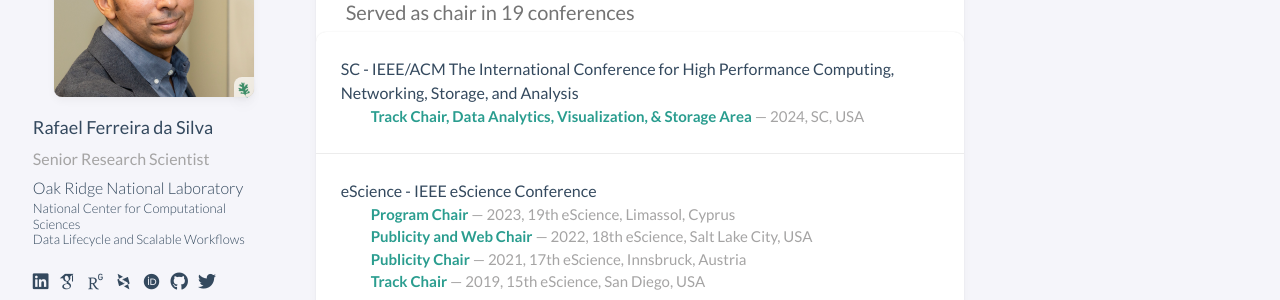
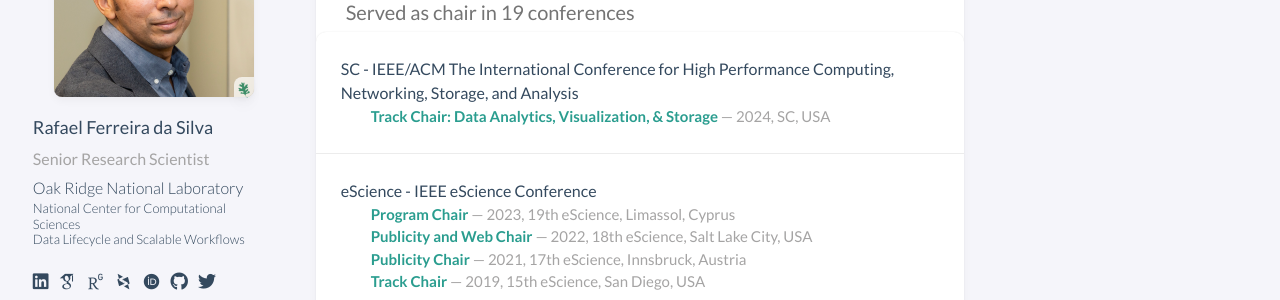
Before and after one commit to rafaelfsilva/rafaelfsilva.github.io, a Jekyll site: the page built from _pages/activities.html, in a window 1280 px wide and 900 px high, scrolled down 913 px. Shown: the part 153-453 px from the top of the window. Built offline with Jekyll 4.4.1, drawn with Linux system fonts in a browser that asks for light colours; some web fonts are replaced; a script that is not in the unit is left out; comment, search, counter and statistics services are not loaded.

Commit message:
Update activities_chair.yml

```diff
--- a/_data/activities_chair.yml
+++ b/_data/activities_chair.yml
@@ -1,7 +1,7 @@
 - conference: IEEE/ACM The International Conference for High Performance Computing, Networking, Storage, and Analysis
   series: SC
   entries:
-    - role: Track Chair, Data Analytics, Visualization, & Storage Area
+    - role: "Track Chair: Data Analytics, Visualization, & Storage"
       year: 2024
       location: USA
       link: http://sc24.supercomputing.org
```
